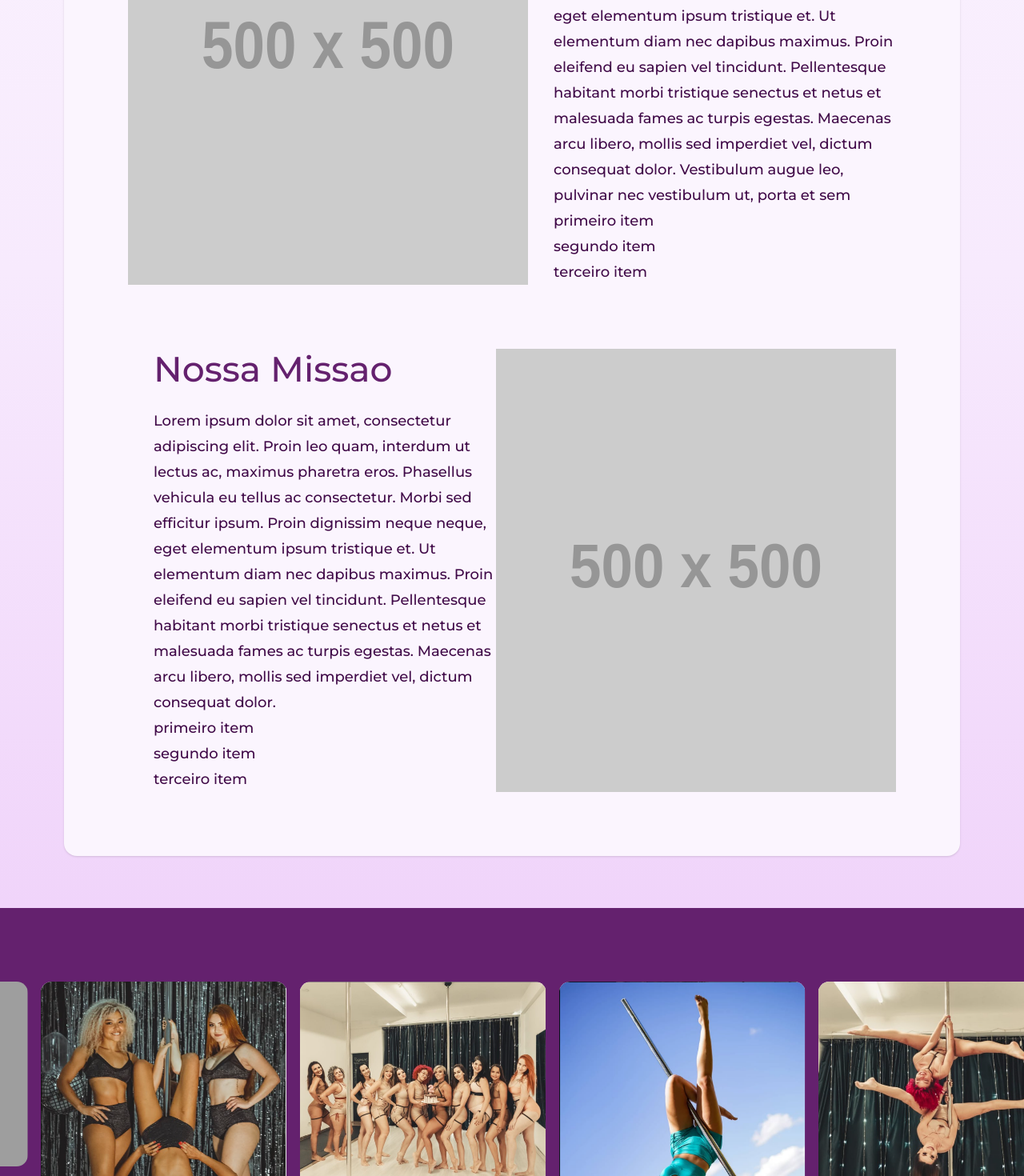
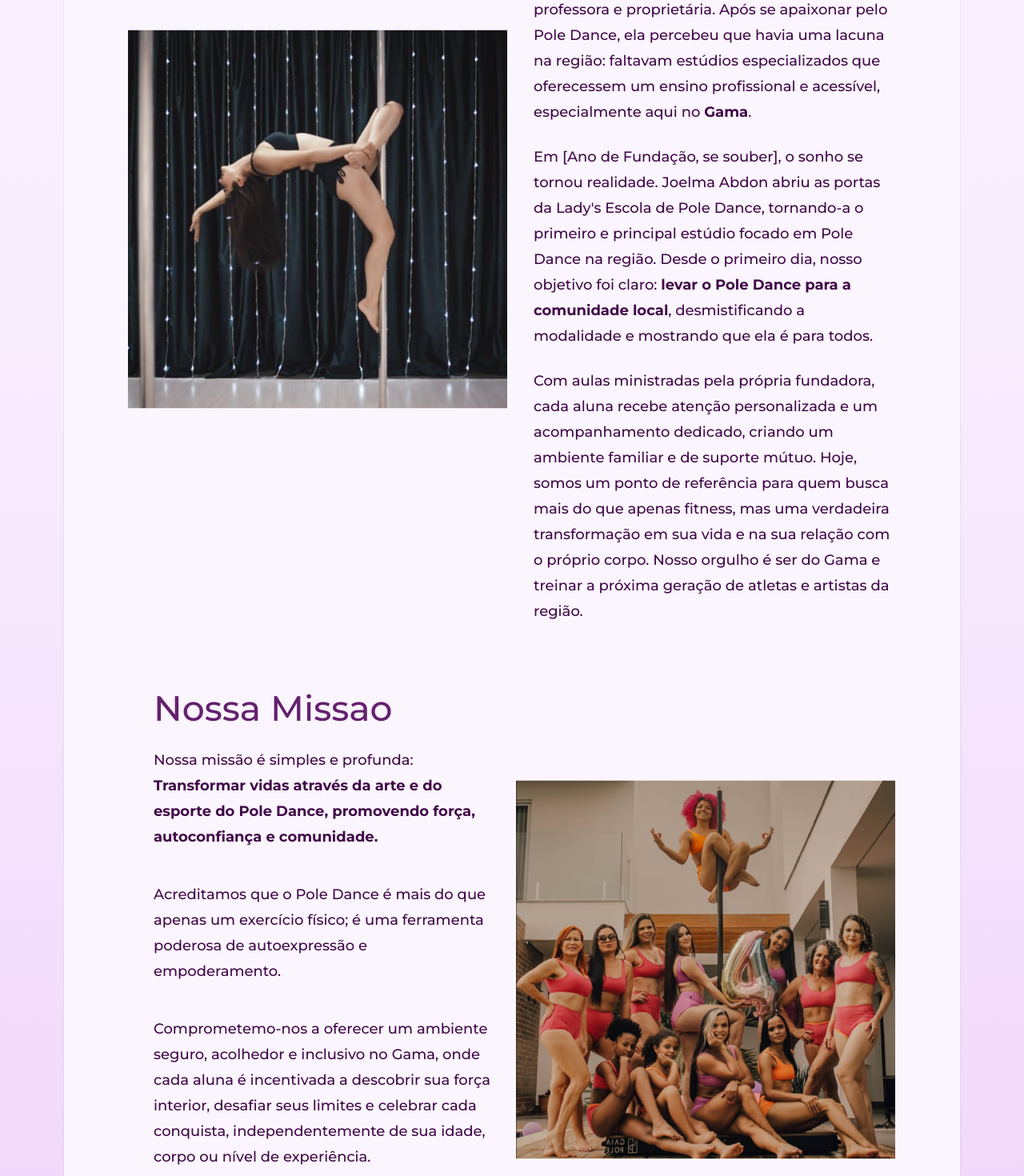
Before and after one commit to mdsreq-fga-unb/REQ-2025.2-T01-EscolaPoleDance, a React (Vite) app in the folder frontend/: page /about in a window 1280 px wide. Shown: the part 460-1930 px from the top of the page at 80% size. Built offline with nearby package versions, Linux system fonts and the light colour scheme; grey boxes are pictures that could not be loaded.

Commit message:
#66 feat: update AboutSection with new content and images for history and mission

```diff
--- a/frontend/src/pages/AbaoutPage/section/AboutSection.tsx
+++ b/frontend/src/pages/AbaoutPage/section/AboutSection.tsx
@@ -1,3 +1,7 @@
+import historia from "@/assets/img/about/historia.svg";
+import missao from "@/assets/img/about/missao.svg";
+
+
 export default function AboutSection() {
     return (
         <section
@@ -8,55 +12,59 @@ export default function AboutSection() {
                 <div className="px-6 md:px-10 py-8 md:py-10">
                     <div className="px-6 md:px-10 py-8 md:py-10 flex flex-col lg:flex-row">
                         <img
-                            src="https://placehold.co/500x500/400a48/d883ef"
+                            src={historia}
                             alt=" "
-                        /*className="w-[280px] h-[364px] sm:w-[320px] sm:h-[416px] md:w-[400px] md:h-[520px] lg:w-[450px] lg:h-[585px] xl:w-[500px] xl:h-[650px] rounded-3xl border border-fuchsia-pink-100 mx-auto lg:mx-0"8*/
+                            className = "rounded-3xl mx-auto lg:mx-0"
                         />
-                        <div className="lg:ml-8 mt-6 lg:mt-0 max-w-2xl">
-                            <div className="hidden lg:block">
+                        <div className="lg:ml-8 lg:mt-0 max-w-2xl">
+                            <div>
                                 <h2 className="text-fuchsia-pink-900 text-[2.75rem] font-medium font-['Montserrat'] leading-[50px]">
                                     Nossa Historia
                                 </h2>
                             </div>
-                            <div className="mt-6 space-y-10">
+                            <div className="mt-6 space-y-6">
                                 <p className="text-fuchsia-pink-950 text-[1.125rem] font-medium font-['Montserrat'] leading-8">
-                                    Lorem ipsum dolor sit amet, consectetur adipiscing elit. Proin leo quam, interdum ut lectus ac, maximus pharetra eros. Phasellus vehicula eu tellus ac consectetur. Morbi sed efficitur ipsum. Proin dignissim neque neque, eget elementum ipsum tristique et. Ut elementum diam nec dapibus maximus. Proin eleifend eu sapien vel tincidunt. Pellentesque habitant morbi tristique senectus et netus et malesuada fames ac turpis egestas. Maecenas arcu libero, mollis sed imperdiet vel, dictum consequat dolor. Vestibulum augue leo, pulvinar nec vestibulum ut, porta et sem
-                                    <ul>
-                                        <li>primeiro item</li>
-                                        <li>segundo item</li>
-                                        <li>terceiro item</li>
-                                    </ul>
+                                    Nossa história começa com uma paixão individual e um sonho de construir uma comunidade forte.
+                                </p>
+                                <p className="text-fuchsia-pink-950 text-[1.125rem] font-medium font-['Montserrat'] leading-8">
+                                    Tudo teve início com <b>Joelma Abdon</b>, nossa professora e proprietária. Após se apaixonar pelo Pole Dance, ela percebeu que havia uma lacuna na região: faltavam estúdios especializados que oferecessem um ensino profissional e acessível, especialmente aqui no <b>Gama</b>.
+                                </p>
+                                <p className="text-fuchsia-pink-950 text-[1.125rem] font-medium font-['Montserrat'] leading-8">
+                                    Em [Ano de Fundação, se souber], o sonho se tornou realidade. Joelma Abdon abriu as portas da Lady's Escola de Pole Dance, tornando-a o primeiro e principal estúdio focado em Pole Dance na região. Desde o primeiro dia, nosso objetivo foi claro: <b>levar o Pole Dance para a comunidade local</b>, desmistificando a modalidade e mostrando que ela é para todos.
+                                </p>
+                                <p className="text-fuchsia-pink-950 text-[1.125rem] font-medium font-['Montserrat'] leading-8">
+                                    Com aulas ministradas pela própria fundadora, cada aluna recebe atenção personalizada e um acompanhamento dedicado, criando um ambiente familiar e de suporte mútuo. Hoje, somos um ponto de referência para quem busca mais do que apenas fitness, mas uma verdadeira transformação em sua vida e na sua relação com o próprio corpo. Nosso orgulho é ser do Gama e treinar a próxima geração de atletas e artistas da região.
                                 </p>
                             </div>
                         </div>
                     </div>
                     <div className="px-6 md:px-10 py-8 md:py-10 flex flex-col lg:flex-row">
                         <div className="lg:ml-8 mt-6 lg:mt-0 max-w-2xl">
-                            <div className="hidden lg:block">
+                            <div>
                                 <h2 className="text-fuchsia-pink-900 text-[2.75rem] font-medium font-['Montserrat'] leading-[50px]">
                                     Nossa Missao
                                 </h2>
                             </div>
                             <div className="mt-6 space-y-10">
                                 <p className="text-fuchsia-pink-950 text-[1.125rem] font-medium font-['Montserrat'] leading-8">
-                                    Lorem ipsum dolor sit amet, consectetur adipiscing elit.
-                                    Proin leo quam, interdum ut lectus ac, maximus pharetra eros.
-                                    Phasellus vehicula eu tellus ac consectetur. Morbi sed efficitur ipsum.
-                                    Proin dignissim neque neque, eget elementum ipsum tristique et.
-                                    Ut elementum diam nec dapibus maximus. Proin eleifend eu sapien vel tincidunt.
-                                    Pellentesque habitant morbi tristique senectus et netus et malesuada fames ac turpis egestas.
-                                    Maecenas arcu libero, mollis sed imperdiet vel, dictum consequat dolor.
-                                    <ul>
-                                        <li>primeiro item</li>
-                                        <li>segundo item</li>
-                                        <li>terceiro item</li>
-                                    </ul>
+                                    Nossa missão é simples e profunda: <b>Transformar vidas através da arte e do esporte do Pole Dance, promovendo força, autoconfiança e comunidade.</b>
+                                </p>
+                                <p className="text-fuchsia-pink-950 text-[1.125rem] font-medium font-['Montserrat'] leading-8">
+                                    Acreditamos que o Pole Dance é mais do que apenas um exercício físico; é uma ferramenta poderosa de autoexpressão e empoderamento.
+                                </p>
+                                <p className="text-fuchsia-pink-950 text-[1.125rem] font-medium font-['Montserrat'] leading-8">
+                                    Comprometemo-nos a oferecer um ambiente seguro, acolhedor e inclusivo no Gama, onde cada aluna é incentivada a descobrir sua força interior,
+                                    desafiar seus limites e celebrar cada conquista, independentemente de sua idade, corpo ou nível de experiência.
+                                </p>
+                                <p className="text-fuchsia-pink-950 text-[1.125rem] font-medium font-['Montserrat'] leading-8">
+                                    Nosso foco é no crescimento pessoal, no respeito mútuo e na excelência técnica.
                                 </p>
                             </div>
                         </div>
                         <img
-                            src="https://placehold.co/500x500/400a48/d883ef"
+                            src={missao}
                             alt=" "
+                            className="lg:ml-8 rounded-3xl mx-auto lg:mx-0"
                         />
                     </div>
                 </div>
```
